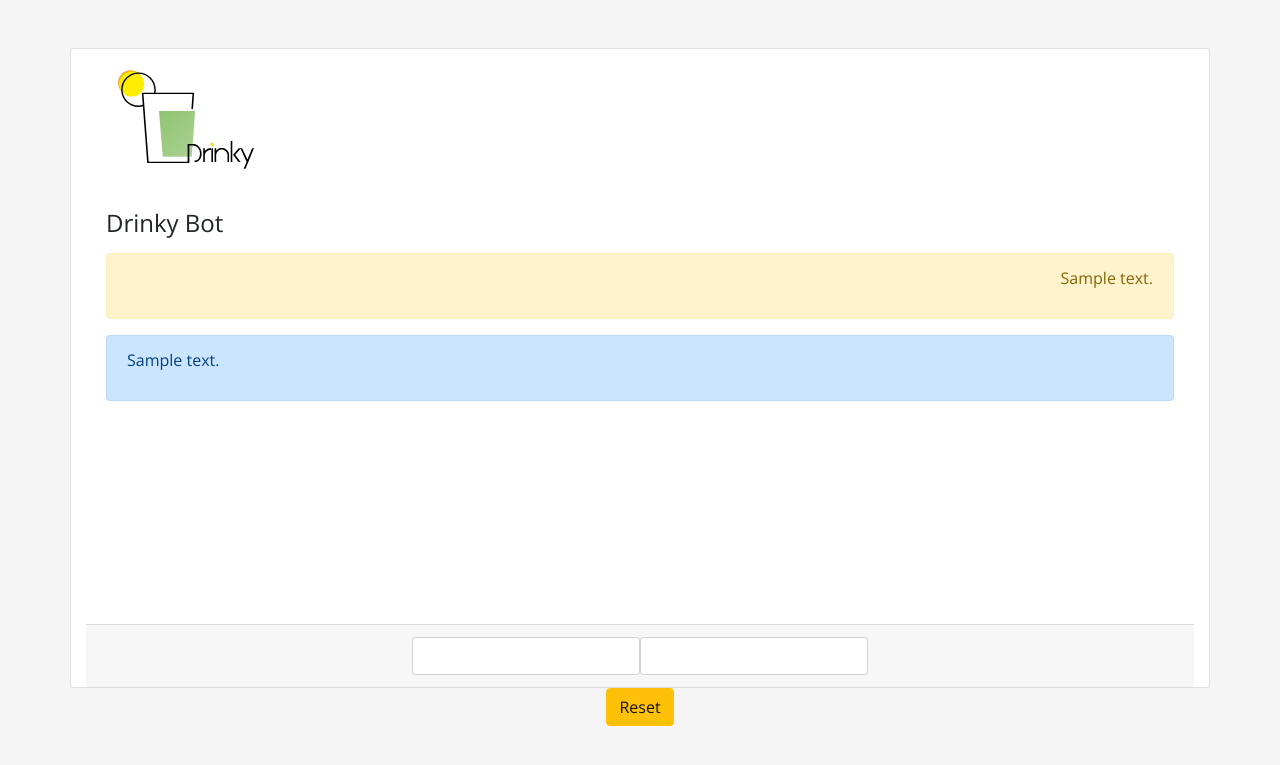
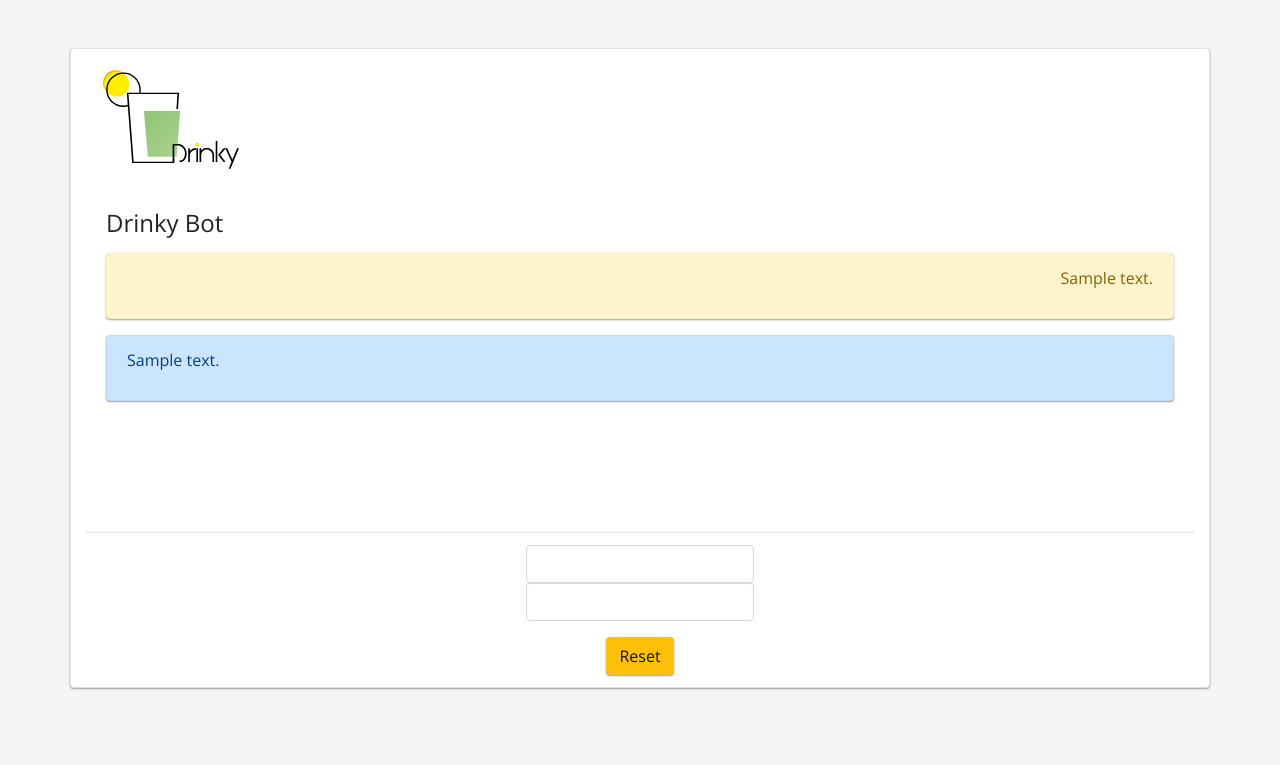
Before and after one commit to RealHackathon/dartagnans, a Symfony app: template templates/cocktail/index.html.twig in a window 1280 px wide. Shown: the top 765 px of the page. Run offline with Twig, Linux system fonts and the light colour scheme; the template is opened without the code that fills it: most values are stand-ins (such as "Sample title", 1, 10 or a date in 2020); form fields are guessed from the names that the template uses; some libraries are stand-ins or nearby versions.

Commit message:
Modification CSS.

```diff
--- a/public/css/main.css
+++ b/public/css/main.css
@@ -10,3 +10,15 @@ body {
 #logo {
     width: 200px;
 }
+
+.card-footer {
+    background-color: #fff;
+}
+
+.card, .btn {
+    box-shadow: 0px 1px 2px 0px #9b9b9b;
+}
+
+.alert {
+    box-shadow: 0px 1px 2px 0px #9b9b9b;
+}
--- a/templates/cocktail/index.html.twig
+++ b/templates/cocktail/index.html.twig
@@ -6,7 +6,9 @@
     <section class="container">
         <div class="row">
             <div id="chat" class="col-12 card mt-5">
+                <div class="row">
                     <img class="card-img-top" src="{{ asset('images/logo.svg') }}" id="logo" alt="Card image cap">
+                </div>
                 <div class="card-body">
                     <h4 class="card-title">Drinky Bot</h4>
                     <p class="card-text">
@@ -25,30 +27,25 @@
                     </p>
                 </div>
                 <div class="card-footer">
-                    <div class="form-inline d-flex justify-content-around ">
+                    <div class="d-flex justify-content-around ">
                         {{ form_start(form) }}
-
                             <div class="form-group">
-
                                 {{ form_widget(form.yes) }}
-                            {{ form_widget(form.no) }}<br />
-
+                                {{ form_widget(form.no) }}
                             </div>
                             <div class="form-group" hidden>
                                 <label for="client_entry">Votre Reponse</label><br />
                                 {{ form_widget(form.client_entry) }}
                             </div>
                         {{ form_end(form) }}
-
+                    </div>
+                    <div class="d-flex justify-content-center">
+                        <button class="btn btn-warning" onclick="document.location.href='/reset'">Reset</button>
                     </div>
                 </div>
             </div>
         </div>
     </section>
-
-    <div class="d-flex justify-content-center">
-        <button class="btn btn-warning" onclick="document.location.href='/reset'">Reset</button>
-    </div>
 {% endblock %}
 
 {% block javascripts %}
```
Lines whose indentation alone changed are shown as unchanged.
